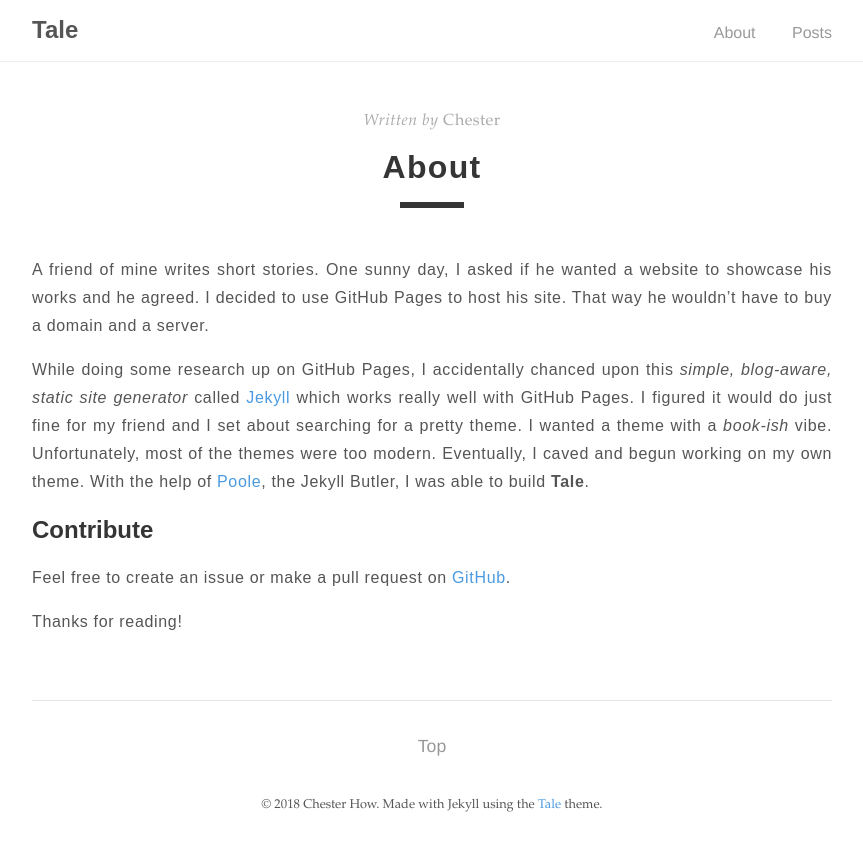
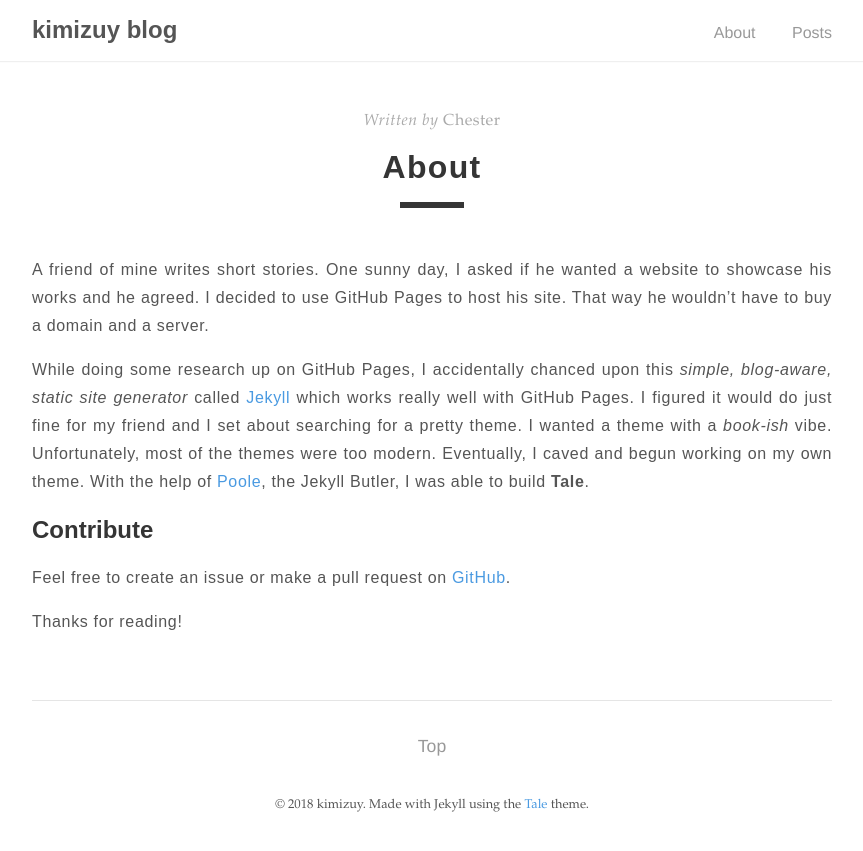
Before and after one commit to kimizuy/archive, a Jekyll site: the page built from kimizuy-blog-by-Jekyll/about.md, in a window 1280 px wide. Shown: the top 851 px of the page, without its empty margins (208-1071 px from the left). Built offline with Jekyll 4.4.1, drawn with Linux system fonts in a browser that asks for light colours; some web fonts are replaced.

Commit message:
Change _config.yml
ブログタイトル等の変更

```diff
--- a/kimizuy-blog-by-Jekyll/_config.yml
+++ b/kimizuy-blog-by-Jekyll/_config.yml
@@ -1,14 +1,14 @@
 # Site settings
-title:          Tale
-description:    "Minimal Jekyll theme for storytellers"
+title:          kimizuy blog
+description:    "kimizuyのブログです。"
 baseurl:        "/kimizuy_blog"
 url:            "https://kimizuy.github.io"
 
 # Author
 author:
-  name:         Chester How
-  url:          https://chester.how
-  email:        chesterhow@gmail.com
+  name:         kimizuy
+  url:
+  email:
 
 # Build settings
 markdown:       kramdown
```
Also changed, not shown: kimizuy-blog-by-Jekyll/_drafts/2017-03-05-pagination-post.md (renamed from kimizuy-blog-by-Jekyll/_posts/2017-03-05-pagination-post.md), kimizuy-blog-by-Jekyll/_drafts/2017-03-06-the-mystery-of-the-filler-post.md (renamed from kimizuy-blog-by-Jekyll/_posts/2017-03-06-the-mystery-of-the-filler-post.md), kimizuy-blog-by-Jekyll/_drafts/2017-03-07-the-case-of-the-missing-post.md (renamed from kimizuy-blog-by-Jekyll/_posts/2017-03-07-the-case-of-the-missing-post.md), kimizuy-blog-by-Jekyll/_drafts/2017-03-10-welcome-to-jekyll.md (renamed from kimizuy-blog-by-Jekyll/_posts/2017-03-10-welcome-to-jekyll.md), kimizuy-blog-by-Jekyll/_drafts/2017-03-16-example-content.md (renamed from kimizuy-blog-by-Jekyll/_posts/2017-03-16-example-content.md), kimizuy-blog-by-Jekyll/_drafts/2017-03-29-introducing-tale.md (renamed from kimizuy-blog-by-Jekyll/_posts/2017-03-29-introducing-tale.md), kimizuy-blog-by-Jekyll/_posts/2018-07-30-my-first-drafts.md (renamed from kimizuy-blog-by-Jekyll/_drafts/2018-07-30-my-first-drafts.md).
